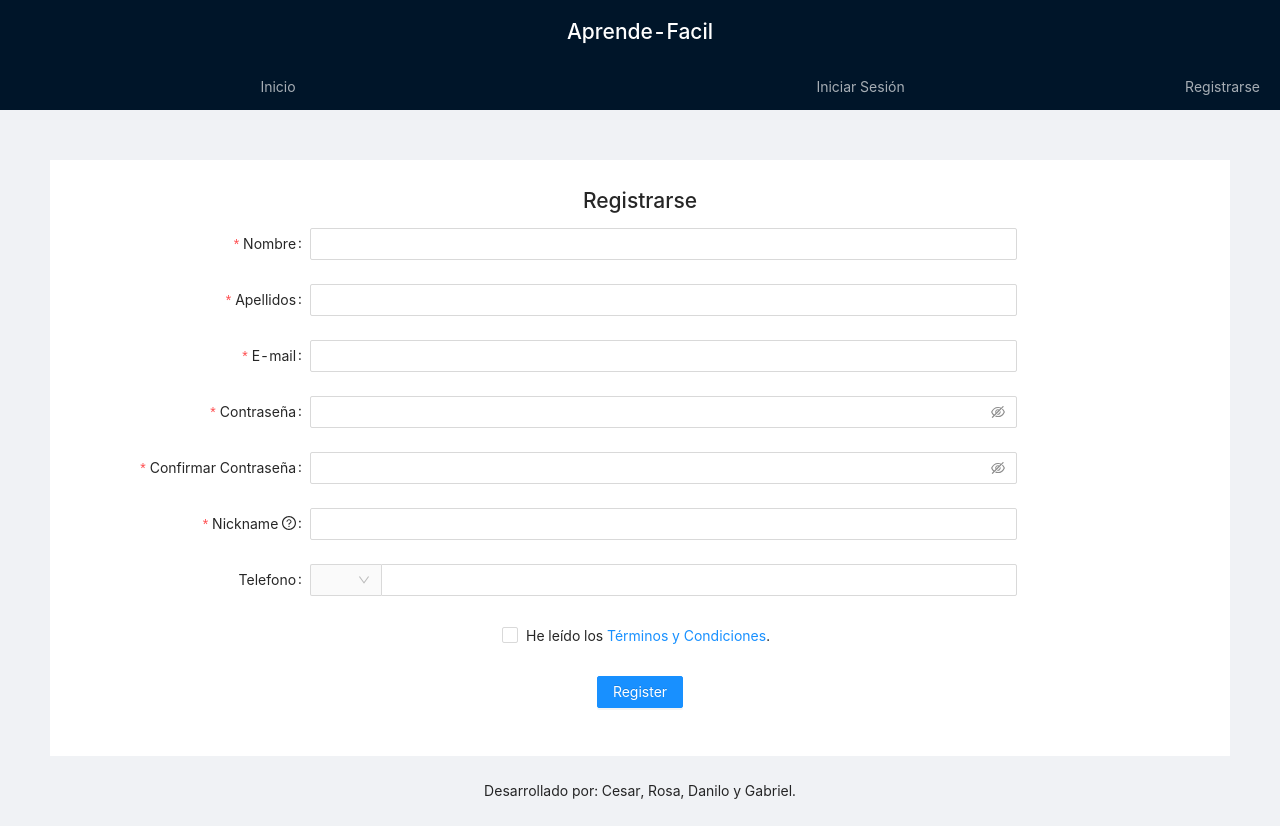
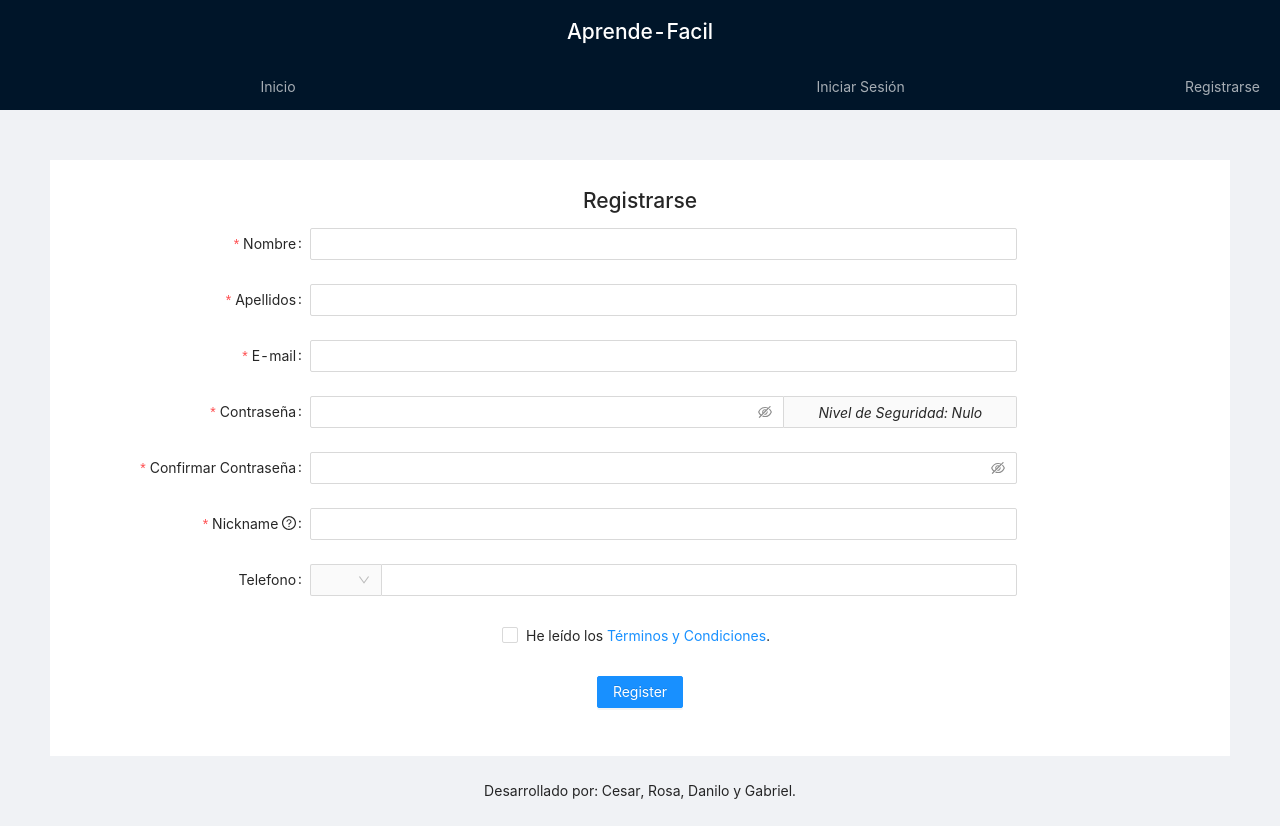
Before and after one commit to ProyectoCC3S2/AprendeFacil, a React (Create React App) app in the folder frontend/: page /Registrarse in a window 1280 px wide. Built offline with nearby package versions, Linux system fonts and the light colour scheme; no server answers.

Commit message:
Front vDanilo
Seguridad de Contraseña

```diff
--- a/frontend/src/components/RegistrationForm.js
+++ b/frontend/src/components/RegistrationForm.js
@@ -1,4 +1,4 @@
-import React from 'react';
+import React, {useState} from 'react';
 import {
   Form,
   Input,
@@ -79,6 +79,8 @@ const RegistrationForm = () => {
     .catch(err => console.log(err));
     };
 
+  const [nseguridad, setCount] = useState(0);
+
   const prefixSelector = (
     <Form.Item name="prefix" noStyle>
       <Select
@@ -90,6 +92,117 @@ const RegistrationForm = () => {
       </Select>
     </Form.Item>
   );
+
+  var letras="abcdefghyjklmnñopqrstuvwxyz";
+
+  function tiene_letras(texto){
+    texto = texto.toLowerCase();
+    for(var i= 0; i<texto.length; i++){
+        if (letras.indexOf(texto.charAt(i),0)!=-1){
+          return 1;
+        }
+    }
+    return 0;
+  }
+
+  var numeros="0123456789";
+
+  function tiene_numeros(texto){
+    for(var i=0; i<texto.length; i++){
+        if (numeros.indexOf(texto.charAt(i),0)!=-1){
+          return 1;
+        }
+    }
+    return 0;
+  }
+
+  var letras="abcdefghyjklmnñopqrstuvwxyz";
+
+  function tiene_minusculas(texto){
+    for(var i=0; i<texto.length; i++){
+        if (letras.indexOf(texto.charAt(i),0)!=-1){
+          return 1;
+        }
+    }
+    return 0;
+  }
+
+  var letras_mayusculas="ABCDEFGHYJKLMNÑOPQRSTUVWXYZ";
+
+  function tiene_mayusculas(texto){
+    for(var i=0; i<texto.length; i++){
+        if (letras_mayusculas.indexOf(texto.charAt(i),0)!=-1){
+          return 1;
+        }
+    }
+    return 0;
+  }
+
+  function seguridad_clave(clave){
+    var seguridad = 0;
+    if (clave.length!=0){
+       if (tiene_numeros(clave) && tiene_letras(clave)){
+          seguridad += 30;
+       }
+       if (tiene_minusculas(clave) && tiene_mayusculas(clave)){
+          seguridad += 30;
+       }
+       if (clave.length >= 5 && clave.length <= 6){
+          seguridad += 10;
+       }else{
+          if (clave.length >= 7 && clave.length <= 8){
+             seguridad += 30;
+          }else{
+             if (clave.length > 8){
+                seguridad += 40;
+             }
+          }
+       }
+    }
+    return seguridad
+ }
+
+ function seguridad_clave_valor(clave){
+    if(seguridad_clave(clave)>=0 && seguridad_clave(clave)<10){
+      return 'Nulo';
+    }
+    else{
+      if(seguridad_clave(clave)>=10 && seguridad_clave(clave)<30){
+        return 'Muy Bajo';
+      }
+      else{
+        if(seguridad_clave(clave)>=30 && seguridad_clave(clave)<50){
+          return 'Bajo';
+        }
+        else{
+          if(seguridad_clave(clave)>=50 && seguridad_clave(clave)<80){
+            return 'Medio';
+          }
+          else{
+            if(seguridad_clave(clave)>=80 && seguridad_clave(clave)<100 ){
+              return 'Alto';
+            }
+            else{
+              if(seguridad_clave(clave)==100){
+                return 'Muy Alto';
+              }
+            }
+          }
+        }
+      }
+    }
+}
+
+ const security = (
+  <Form.Item name="afterix" style ={{width: "210px", height: "6px"}}>
+    <i
+
+    >
+      Nivel de Seguridad: {seguridad_clave_valor(nseguridad)}
+    </i>
+  </Form.Item>
+);
+
 
   return (
     <Wrapper2>
@@ -163,13 +276,23 @@ const RegistrationForm = () => {
               required: true,
               message: '¡Por favor, ingrese su contraseña!',
             },
+            () => ({
+              validator(rule, value) {
+                setCount(value)
+                if(value.length>4){
+                  return Promise.resolve();
+                }
+                return Promise.reject('Su contraseña debe tener mínimo 5 caracteres');
+              },
+            }),
           ]}
           hasFeedback
           onChange = {e=>setpassword(e.target.value)}
         >
-          <Input.Password />
+        <Input.Password
+          addonAfter = {security}
+        />
         </Form.Item>
-
         <Form.Item
           name="confirm"
           label="Confirmar Contraseña"
```
